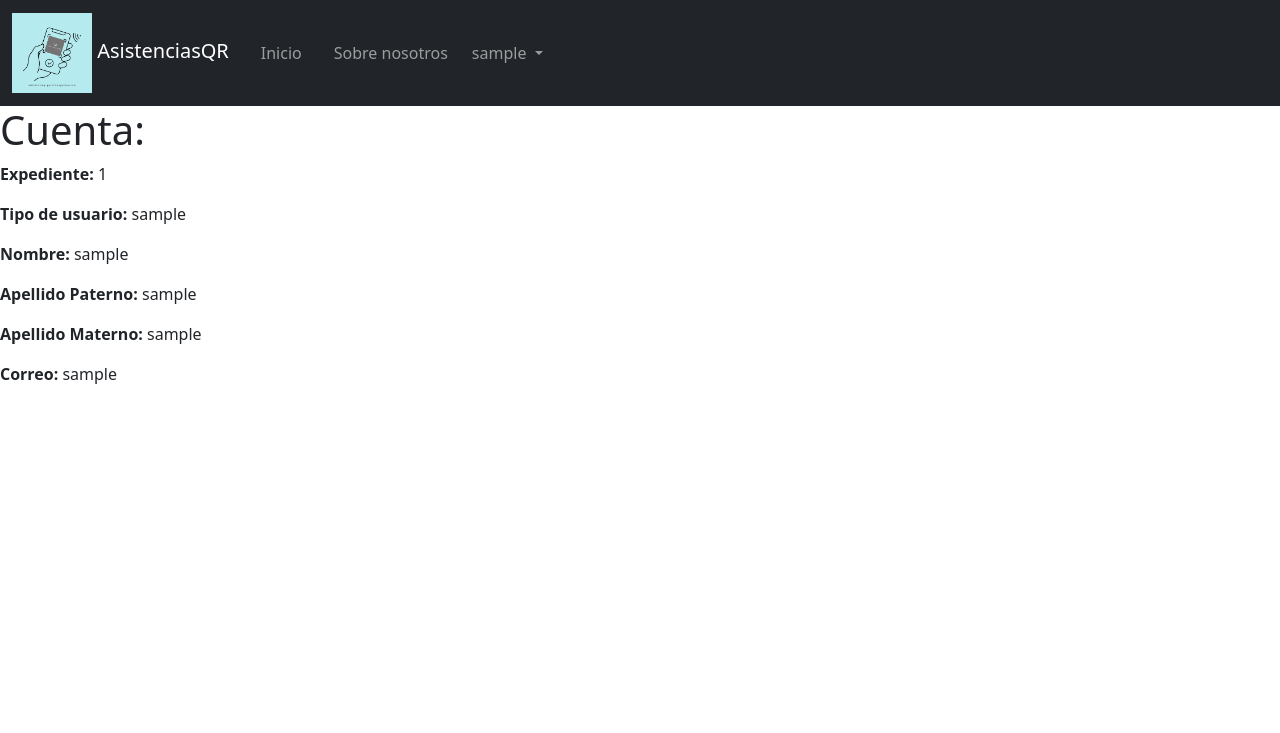
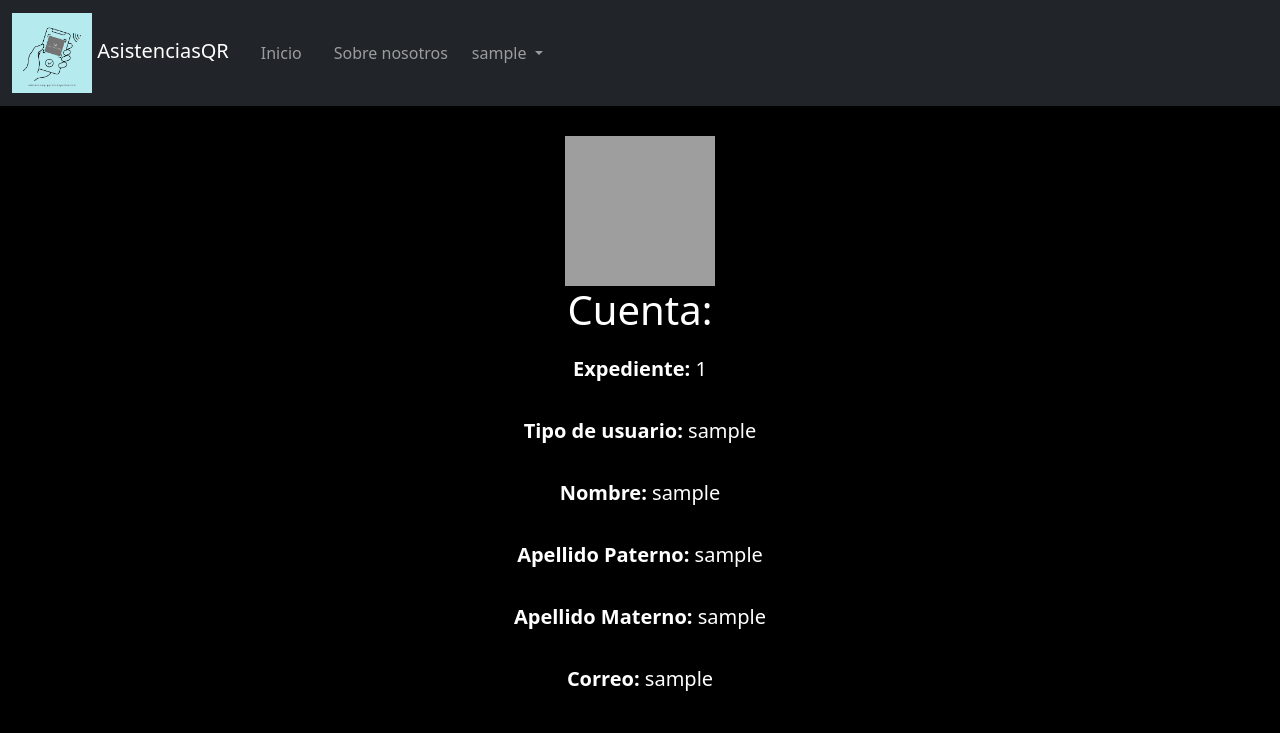
Before and after one commit to Quirozdev/AsistenciasQR, a Flask app: page /cuenta/1 in a window 1280 px wide. Shown: the top 733 px of the page. Run offline with Flask 2, Linux system fonts and the light colour scheme; the visitor is signed in with stand-in values (Sample User, id 1); data comes from the database, SQL or seed files in the repository; grey boxes are pictures that could not be loaded.

Commit message:
templates actualizados a los que se encuentran en el sitio web alojado

```diff
--- a/templates/cuenta.html
+++ b/templates/cuenta.html
@@ -1,17 +1,34 @@
 {% extends "base.html" %}
-{% block title %}Mi cuenta{% endblock %}
+{% block title %}Cuenta{% endblock %}
 {% block head %}
 {{super()}}
+<style>
+    body {
+        background-color:black;
+    }
+    .contenedor {
+        text-align: center;
+        padding: 20px;
+        margin: 10px;
+    }
+
+    p {
+        padding: 15px;
+    }
+</style>
 {% endblock %}
 {% block body %}
-<h1>Cuenta:</h1>
-{% if session['usuario'] == usuario.expediente %}
-    <a href="/modificar_cuenta/{{usuario.expediente}}" class="btn btn-primary">Modificar cuenta</a>
-{% endif %}
-<p><strong>Expediente: </strong>{{usuario.expediente}}</p>
-<p><strong>Tipo de usuario: </strong>{{usuario.tipo_usuario}}</p>
-<p><strong>Nombre: </strong>{{usuario.nombre}}</p>
-<p><strong>Apellido Paterno: </strong>{{usuario.apellido_paterno}}</p>
-<p><strong>Apellido Materno: </strong>{{usuario.apellido_materno}}</p>
-<p><strong>Correo: </strong>{{usuario.correo}}</p>
+<div class="contenedor">
+    <div align="center"><img src="/static/img/micuenta.png" width="150" height="150"></div>
+    <h1 style="color:white ;">Cuenta:</h1>
+    <p class= "h5" style="color:white ;"><strong>Expediente: </strong>{{usuario.expediente}}</p>
+    <p class= "h5" style="color:white ;"><strong>Tipo de usuario: </strong>{{usuario.tipo_usuario}}</p>
+    <p class= "h5" style="color:white ;"><strong>Nombre: </strong>{{usuario.nombre}}</p>
+    <p class= "h5" style="color:white ;"><strong>Apellido Paterno: </strong>{{usuario.apellido_paterno}}</p>
+    <p class= "h5" style="color:white ;"><strong>Apellido Materno: </strong>{{usuario.apellido_materno}}</p>
+    <p class= "h5" style="color:white ;"><strong>Correo: </strong>{{usuario.correo}}</p>
+    {% if session['usuario'] == usuario.expediente %}
+        <a href="/modificar_cuenta/{{usuario.expediente}}" class="btn btn-primary">Modificar cuenta</a>
+    {% endif %}
+</div>
 {% endblock %}
--- a/templates/index.html
+++ b/templates/index.html
@@ -72,10 +72,11 @@
         }
         .contenedor img{
             width: 100%;
+            height: 400px;
         }
         .contenidoImagen {
             position: absolute;
-            top: 50%;
+            top: 72%;
             left: 50%;
             transform: translate(-50%, -50%);
             text-align: center;
```
Also changed, not shown: templates/sobre_nosotros.html (+16 -1 lines), templates/404.html (line endings or trailing spaces), templates/500.html (line endings or trailing spaces), templates/asistencias.html (line endings or trailing spaces), templates/base.html (line endings or trailing spaces), templates/cambiar_contrasenia.html (line endings or trailing spaces), templates/escanearQR.html (line endings or trailing spaces), templates/generarQR.html (line endings or trailing spaces), templates/grupo.html (line endings or trailing spaces), templates/lista_estudiantes.html (line endings or trailing spaces), templates/login.html (line endings or trailing spaces), templates/modificar_cuenta.html (line endings or trailing spaces), templates/modificar_grupo.html (line endings or trailing spaces), templates/pagina_no_permitida.html (line endings or trailing spaces), 3 more files.
